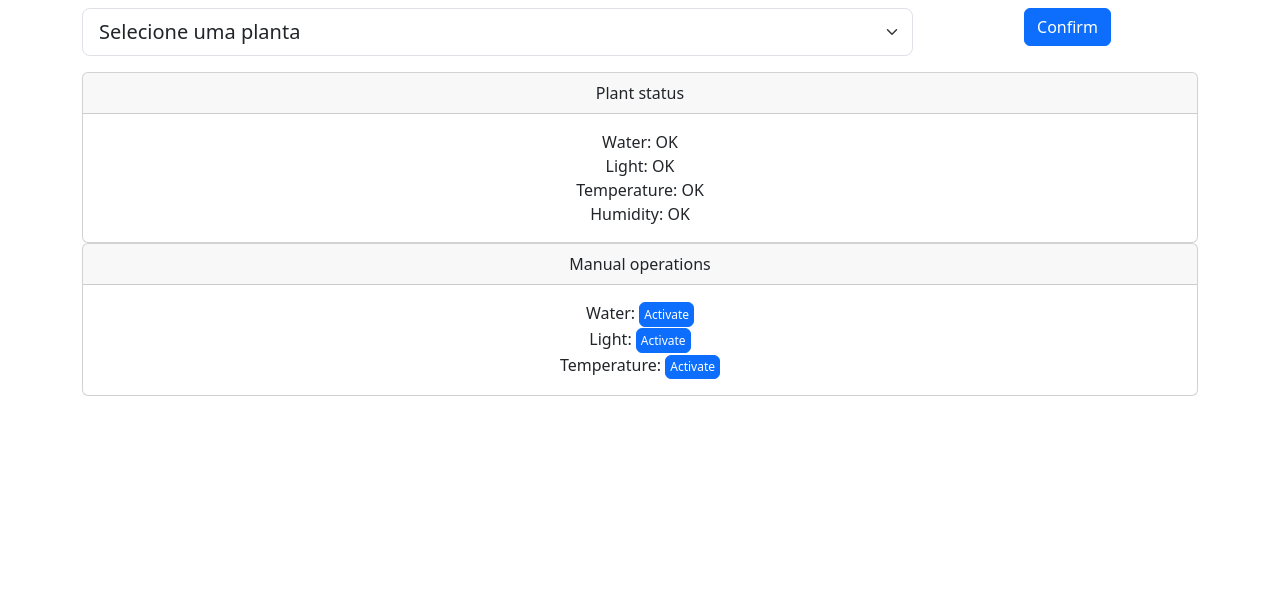
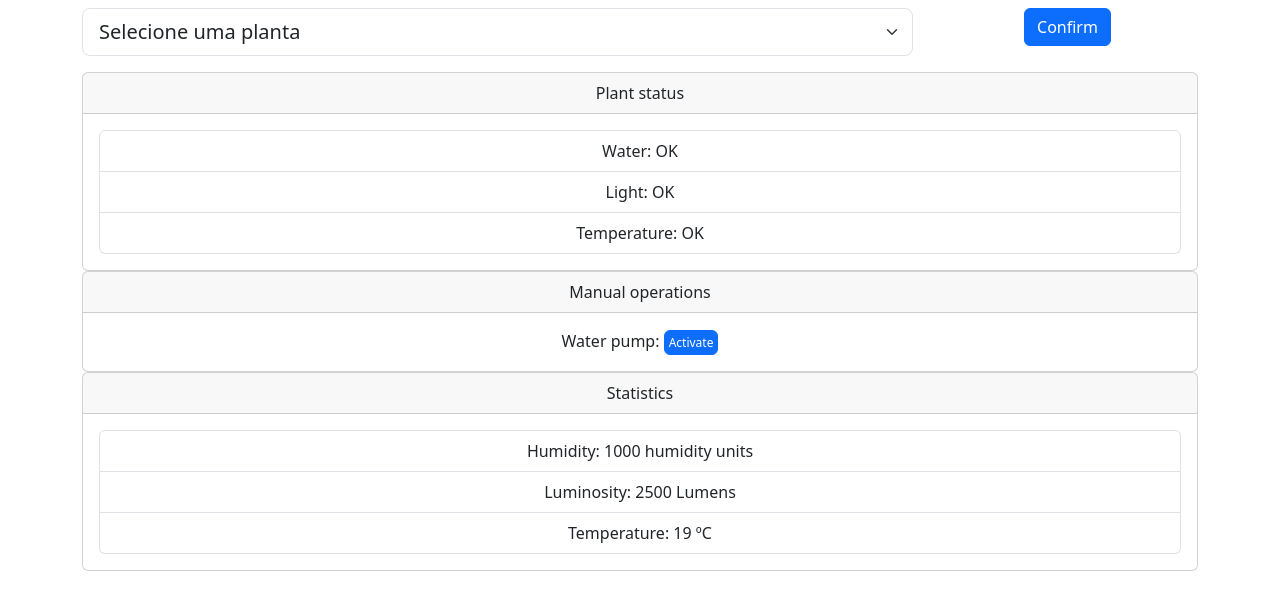
Before and after one commit to Jp-K/potessintese, a FastAPI app: page /1 in a window 1280 px wide. Shown: the part 52-662 px from the top of the page. Run offline with FastAPI, Linux system fonts and the light colour scheme; some libraries are stand-ins or nearby versions.

Commit message:
backend changes

```diff
--- a/backend/main.py
+++ b/backend/main.py
@@ -5,6 +5,7 @@ from fastapi.templating import Jinja2Templates
 from fastapi.middleware.cors import CORSMiddleware
 from typing import Annotated
 import requests
+import time
 
 import csv
 
@@ -22,6 +23,8 @@ app.mount('/static', StaticFiles(directory='static', html=True), name='static')
 
 templates = Jinja2Templates(directory="templates")
 
+planta_escolhida = None
+
 app.add_middleware(
     CORSMiddleware,
     allow_origins=["*"],
@@ -34,50 +37,76 @@ app.add_middleware(
 def index():
     return 'See /{id}'
 
-@app.get('/get/temperatura/')
+@app.get('/get/dados/')
 def index():
-    response = requests.get('http://192.168.154.241/get')
-    temperatura_luminosidade = response.content.decode("utf-8").split(',')
-    return temperatura_luminosidade[0]
+    dados_string = []
+    response = requests.get('http://192.168.96.241/get')
+    dados_string = response.content.decode("utf-8").split(',')
+    temperatura = int(dados_string[0]) if dados_string[0] else 0
+    luz = int(dados_string[1]) if dados_string[1] else 0
+    agua = int(dados_string[2]) if dados_string[2] else 0
 
-@app.get('/get/luminosidade/')
-def index():
-    response = requests.get('http://192.168.154.241/get')
-    temperatura_luminosidade = response.content.decode("utf-8").split(',')
-    return temperatura_luminosidade[1]
+    felicidade_luz = "neutro"
+    if planta_escolhida:
+        felicidade_luz = "feliz"
+        if luz < 600 and ("Shade" not in planta_escolhida.get("SunNeeds")):
+            felicidade_luz = "triste"
+        if luz > 600 and luz <= 2000 and ("Partial sun" not in planta_escolhida.get("SunNeeds")):
+            felicidade_luz = "triste"
+        if luz > 2000 and ("Full sun" not in planta_escolhida.get("SunNeeds")):
+            felicidade_luz = "triste"
 
-@app.get('/set/temperatura/')
-def index():
-    response = requests.get('http://192.168.154.241/get')
-    temperatura_luminosidade = response.content.decode("utf-8").split(',')
-    value_to_return = '0'
-    if temperatura_luminosidade[2] == '0':
-        requests.get('http://192.168.154.241/res2on')
-        value_to_return = '1'
-    else:
-        requests.get('http://192.168.154.241/res2off')
-    return value_to_return
+    felicidade_agua = "neutro"
+    if planta_escolhida:
+        felicidade_agua = "feliz"
+        if agua >= 2000 and ("avarage" not in planta_escolhida.get("WaterNeeds")):
+            felicidade_agua = "triste"
+        if agua < 1000 and agua > 200 and ("low" not in planta_escolhida.get("WaterNeeds")):
+            felicidade_agua = "triste"
+        if agua <= 200:
+            felicidade_agua = "triste"
 
-@app.get('/set/luminosidade/')
-def index():
-    response = requests.get('http://192.168.154.241/get')
-    temperatura_luminosidade = response.content.decode("utf-8").split(',')
-    value_to_return = '0'
-    if temperatura_luminosidade[3] == '0':
-        requests.get('http://192.168.154.241/led2on')
-        value_to_return = '1'
-    else:
-        requests.get('http://192.168.154.241/led2off')
-    return value_to_return
+    humor_da_planta = {
+        "agua": felicidade_agua,
+        "luz": felicidade_luz,
+        "temperatura": "feliz" if temperatura > 16 and temperatura < 30 else "triste",
+        "dados": dados_string,
+        "planta_escolhida": planta_escolhida
+    }
+    return humor_da_planta
+
+@app.get("/set/pump/")
+async def read_item_by_index(request: Request):
+    #print(request.headers.get('host'))
+    response = requests.get('http://192.168.96.241/pump2on')
+    time.sleep(10)
+    response = requests.get('http://192.168.96.241/pump2off')
+
+    return True
+
+@app.get("/get/verify/")
+async def verify_pump(request: Request):
+    #print(request.headers.get('host'))
+    response = requests.get('http://192.168.96.241/get')
+    dados_string = response.content.decode("utf-8").split(',')
+    if len(dados_string):
+        agua = int(dados_string[2]) if dados_string[2] else 0
+        if agua < 200:
+            response = requests.get('http://192.168.96.241/pump2on')
+            time.sleep(10)
+            response = requests.get('http://192.168.96.241/pump2off')
+
+    return True
 
 @app.get("/plant/{index}/")
 async def read_item_by_index(request: Request, index: int):
     #print(request.headers.get('host'))
+    global planta_escolhida
+    planta_escolhida = flowers_dataset[index]
     return flowers_dataset[index]
 
 @app.get("/{id}", response_class=HTMLResponse)
 async def read_item(request: Request, id: str):
-    #print(request.headers.get('host'))
     listFlowers = []
     for item in flowers_dataset:
         listFlowers.append({
--- a/backend/templates/page.html
+++ b/backend/templates/page.html
@@ -51,10 +51,11 @@
                         </div>
                         <div class="card-body">
                             <div class="card-text">
-                                Water: OK <br/>
-                                Light: OK <br/>
-                                Temperature: OK <br/>
-                                Humidity: OK <br/>
+                                <ul class="list-group">
+                                    <li class="list-group-item">Water: <span id="waterStatusText">OK</span></li>
+                                    <li class="list-group-item">Light: <span id="lightStatusText">OK</span></li>
+                                    <li class="list-group-item">Temperature: <span id="temperatureStatusText">OK</span></li>
+                                </ul>
                             </div>
                         </div>
                     </div>
@@ -69,18 +70,31 @@
                         </div>
                         <div class="card-body">
                             <div class="card-text">
-                                Water:
+                                Water pump:
                                 <button class="btn btn-primary custom_btn" type="button" id="btnManualWater">
                                     Activate
                                 </button> <br/>
-                                Light:
-                                <button class="btn btn-primary custom_btn" type="button" id="btnManualLight">
-                                    Activate
-                                </button> <br/>
-                                Temperature:
-                                <button class="btn btn-primary custom_btn" type="button" id="btnManualTemperature">
-                                    Activate
-                                </button> <br/>
+                            </div>
+                        </div>
+                    </div>
+                </div>
+            </div>
+
+            <div class="row">
+                <div class="col">
+                    <div class="card">
+                        <div class="card-header">
+                            Statistics
+                        </div>
+                        <div class="card-body">
+                            <div class="card-text">
+                                <div class="card-text">
+                                    <ul class="list-group">
+                                        <li class="list-group-item">Humidity: <span id="waterStatusValue">1000</span> humidity units</li>
+                                        <li class="list-group-item">Luminosity: <span id="lightStatusValue">2500</span> Lumens</li>
+                                        <li class="list-group-item">Temperature: <span id="temperatureStatusValue">19</span> ºC</li>
+                                    </ul>
+                                </div>
                             </div>
                         </div>
                     </div>
@@ -96,57 +110,44 @@
             // <span id="tempAnterior">--</span>
             var temperatura_anterior =  document.getElementById('tempAnterior');
             var luminosidade_anterior = document.getElementById('lumAnterior');
-            var botaoAtualizar = document.getElementById('logo');
+            var botaoAtualizar = document.getElementById('btnManualWater');
             var botaoConfirmarPlanta = document.getElementById('btnConfirmPlant');
             var offcanvas_text = document.getElementById('offcanvas-text');
-            /*function get_temperatura() {
-                fetch(`{{url}}/get/temperatura/`, { method: "GET"}).then(
+
+            var water_status_text = document.getElementById('waterStatusText');
+            var light_status_text = document.getElementById('lightStatusText');
+            var temperature_status_text = document.getElementById('temperatureStatusText');
+
+            var water_status_value = document.getElementById('waterStatusValue');
+            var light_status_value = document.getElementById('lightStatusValue');
+            var temperature_status_value = document.getElementById('temperatureStatusValue');
+
+            function get_data() {
+                fetch(`{{url}}/get/dados/`, { method: "GET"}).then(
                     response => response.json()
                 ).then(
                     (data) => {
-                        var gaugeValueTemp = document.getElementById('valueTemperatura');
-                        gaugeValueTemp.innerText = data;
+                        water_status_text.innerText = data.agua ? data.agua : water_status_text.innerText;
+                        light_status_text.innerText = data.luz ? data.luz : light_status_text.innerText;
+                        temperature_status_text.innerText = data.temperatura ? data.temperatura : temperature_status_text.innerText;
+
+                        water_status_value.innerText = data.dados ? data.dados[2] : water_status_value.innerText;
+                        light_status_value.innerText = data.dados ? data.dados[1] : light_status_value.innerText;
+                        temperature_status_value.innerText = data.dados ? (data.dados[0] != "-1" ? data.dados[0] : temperature_status_value.innerText) : temperature_status_value.innerText;
                     }
                 );
-            }
-
-            function get_luminosidade() {
-                fetch(`{{url}}/get/luminosidade/`, { method: "GET"}).then(
-                    response => response.json()
-                ).then(
-                    (data) => {
-                        var gaugeValueLum = document.getElementById('valueLuminosidade');
-                        gaugeValueLum.innerText = data;
-                    }
-                );
-            }*/
-
-            function get_data() {
                 return
                 //get_luminosidade()
                 //get_temperatura()
             }
             setInterval(get_data, 4000)
+            function verify_pump() {
+                fetch(`{{url}}/get/verify/`, { method: "GET"});
+            }
+            setInterval(verify_pump, 120000)
 
-            function set_temperatura(event) {
-                //var temperatura_value  = document.getElementById('temperatura');
-                fetch(`{{url}}/set/temperatura/`, { method: "GET"}).then(
-                    response => response.json()
-                ).then(
-                    (data) => {
-                        temperatura_anterior.innerText = data;
-                    }
-                );
-            }
-            function set_luminosidade(event) {
-                //var luminosidade_value  = document.getElementById('luminosidade');
-                fetch(`{{url}}/set/luminosidade/`, { method: "GET"}).then(
-                    response => response.json()
-                ).then(
-                    (data) => {
-                        luminosidade_anterior.innerText = data;
-                    }
-                );
+            function set_pump(event) {
+                fetch(`{{url}}/set/pump/`, { method: "GET"});
             }
 
             function atualiza_info_menu(event) {
@@ -162,7 +163,7 @@
                     }
                 );
             }
-            botaoAtualizar.addEventListener('click', get_data);
+            botaoAtualizar.addEventListener('click', set_pump);
             botaoConfirmarPlanta.addEventListener('click', atualiza_info_menu);
         </script>
     </body>
```
